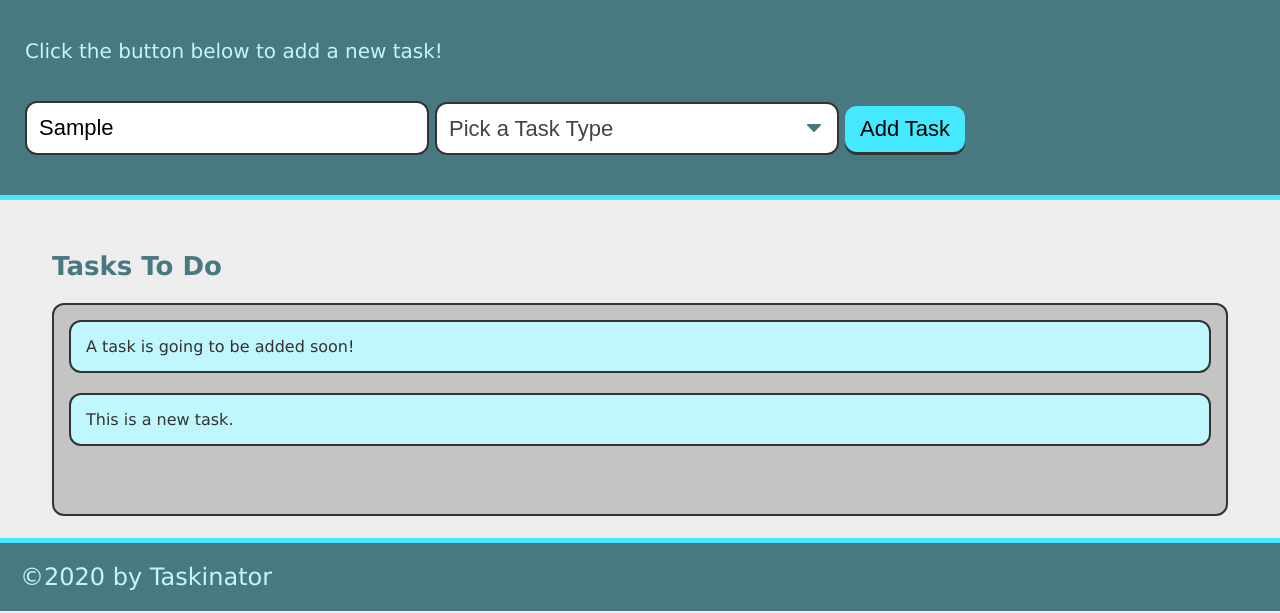
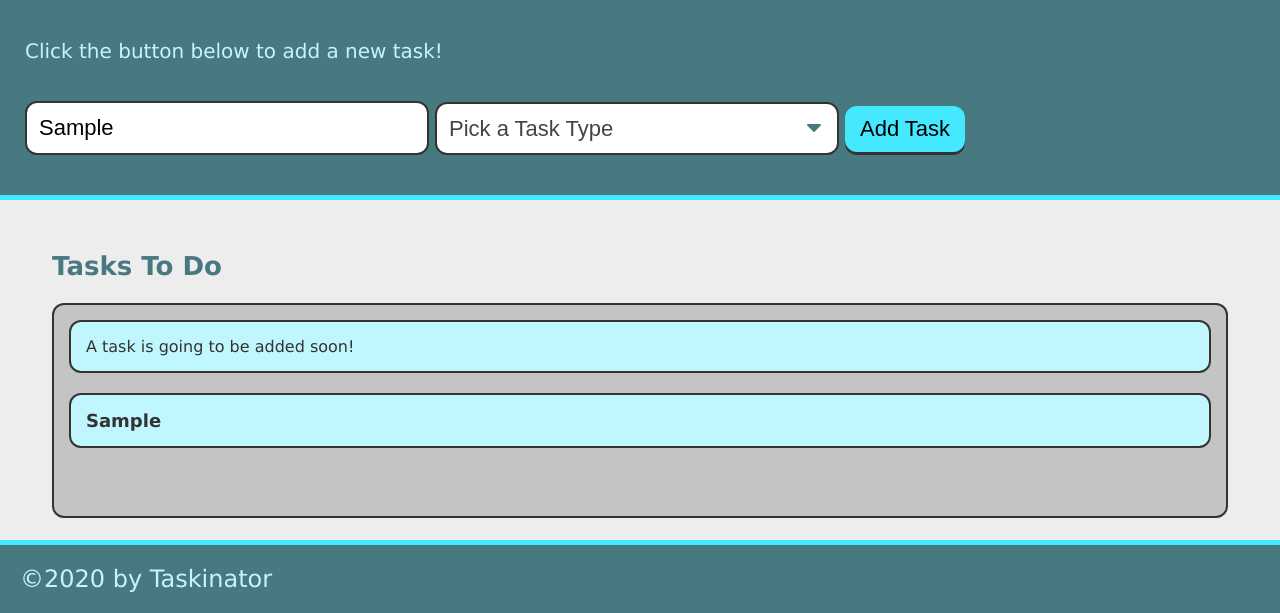
Before and after one commit to Ryobia/Taskinator, a plain HTML site: page index.html in a window 1280 px wide. Both pictures are taken after typing "Sample" into the empty fields and a click on the button "Add Task". Shown: the part 217-830 px from the top of the page. Drawn offline with Linux system fonts and the light colour scheme.

Commit message:
now it lists the task type

```diff
--- a/assets/js/script.js
+++ b/assets/js/script.js
@@ -6,9 +6,18 @@ var createTaskHandler = function(event) {
 
     event.preventDefault();
 
+    var taskNameInput = document.querySelector("input[name='task-name']").value;
+    var taskTypeInput = document.querySelector("select[name='task-type']").value;
+
     var listItemEl = document.createElement("li");
     listItemEl.className = "task-item";
-    listItemEl.textContent = "This is a new task.";
+
+    var taskInfoEl = document.createElement("div");
+    taskInfoEl.className = "task-info";
+
+    taskInfoEl.innerHTML = "<h3 class='task-name'>" + taskNameInput + "</h3><span class='task-type'>" + taskTypeInput + "</span>";
+
+    listItemEl.appendChild(taskInfoEl);
     tasksToDoEl.appendChild(listItemEl);
 };
 
--- a/index.html
+++ b/index.html
@@ -18,7 +18,7 @@
             </div>
 
             <div class="form-group">
-              <select name="taks-type" class="select-dropdown">
+              <select name="task-type" class="select-dropdown">
                 <option value="" disabled selected>Pick a Task Type</option>
                 <option value="Print">Print</option>
                 <option value="Web">Web</option>
```
